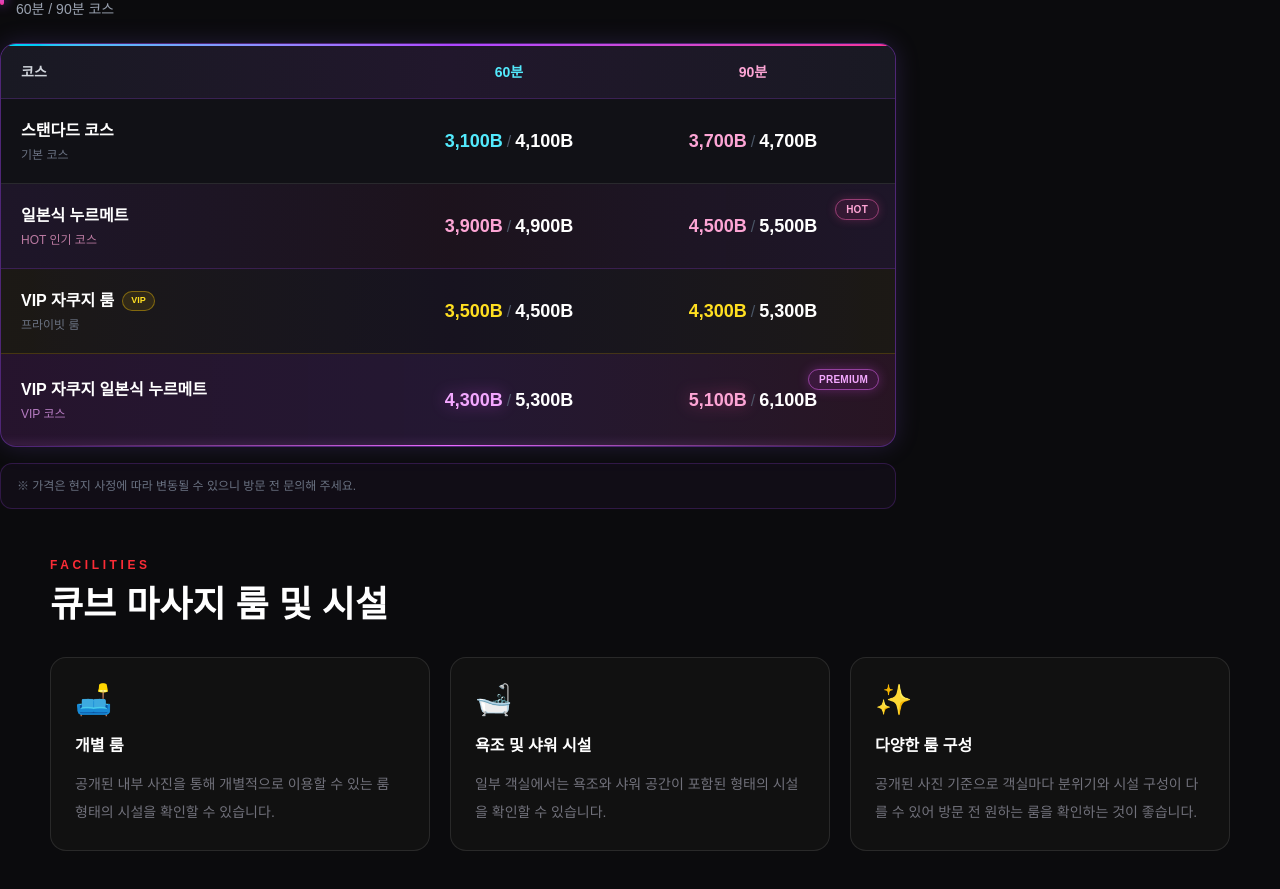
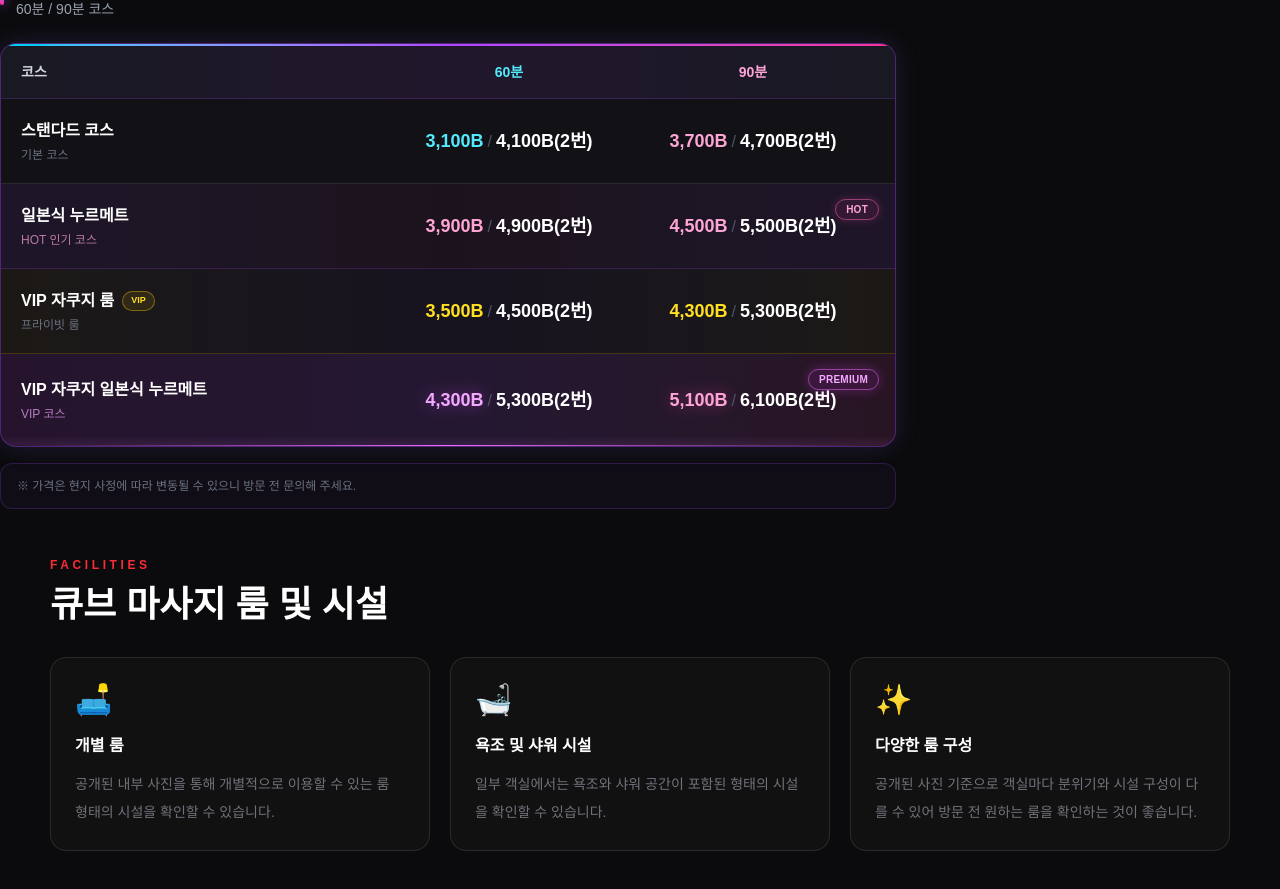
Before and after one commit to vietnam-nightlife/thailand-nightlife, a Next.js app: page /bangkok/massage/bangkok-cube-nuru-massage in a window 1280 px wide. Shown: the part 2652-3541 px from the top of the page. Built offline with nearby package versions, Linux system fonts and the light colour scheme.

Commit message:
Add '(2번)' suffix to numerical values
Updated numerical values to include '(2번)' suffix for clarity.

```diff
--- a/app/[city]/[category]/[slug]/page.tsx
+++ b/app/[city]/[category]/[slug]/page.tsx
@@ -690,7 +690,7 @@ export default async function PlaceDetail({
         </span>
 
         <span className="text-lg font-bold text-white">
-          4,100B
+          4,100B(2번)
         </span>
       </div>
 
@@ -704,7 +704,7 @@ export default async function PlaceDetail({
         </span>
 
         <span className="text-lg font-bold text-white">
-          4,700B
+          4,700B(2번)
         </span>
       </div>
     </div>
@@ -774,7 +774,7 @@ export default async function PlaceDetail({
         </span>
 
         <span className="text-lg font-bold text-white">
-          4,900B
+          4,900B(2번)
         </span>
       </div>
 
@@ -788,7 +788,7 @@ export default async function PlaceDetail({
         </span>
 
         <span className="text-lg font-bold text-white">
-          5,500B
+          5,500B(2번)
         </span>
       </div>
     </div>
@@ -855,7 +855,7 @@ export default async function PlaceDetail({
         </span>
 
         <span className="text-lg font-bold text-white">
-          4,500B
+          4,500B(2번)
         </span>
       </div>
 
@@ -869,7 +869,7 @@ export default async function PlaceDetail({
         </span>
 
         <span className="text-lg font-bold text-white">
-          5,300B
+          5,300B(2번)
         </span>
       </div>
     </div>
@@ -962,7 +962,7 @@ export default async function PlaceDetail({
         </span>
 
         <span className="text-lg font-bold text-white">
-          5,300B
+          5,300B(2번)
         </span>
       </div>
 
@@ -983,7 +983,7 @@ export default async function PlaceDetail({
         </span>
 
         <span className="text-lg font-bold text-white">
-          6,100B
+          6,100B(2번)
         </span>
       </div>
     </div>
```
